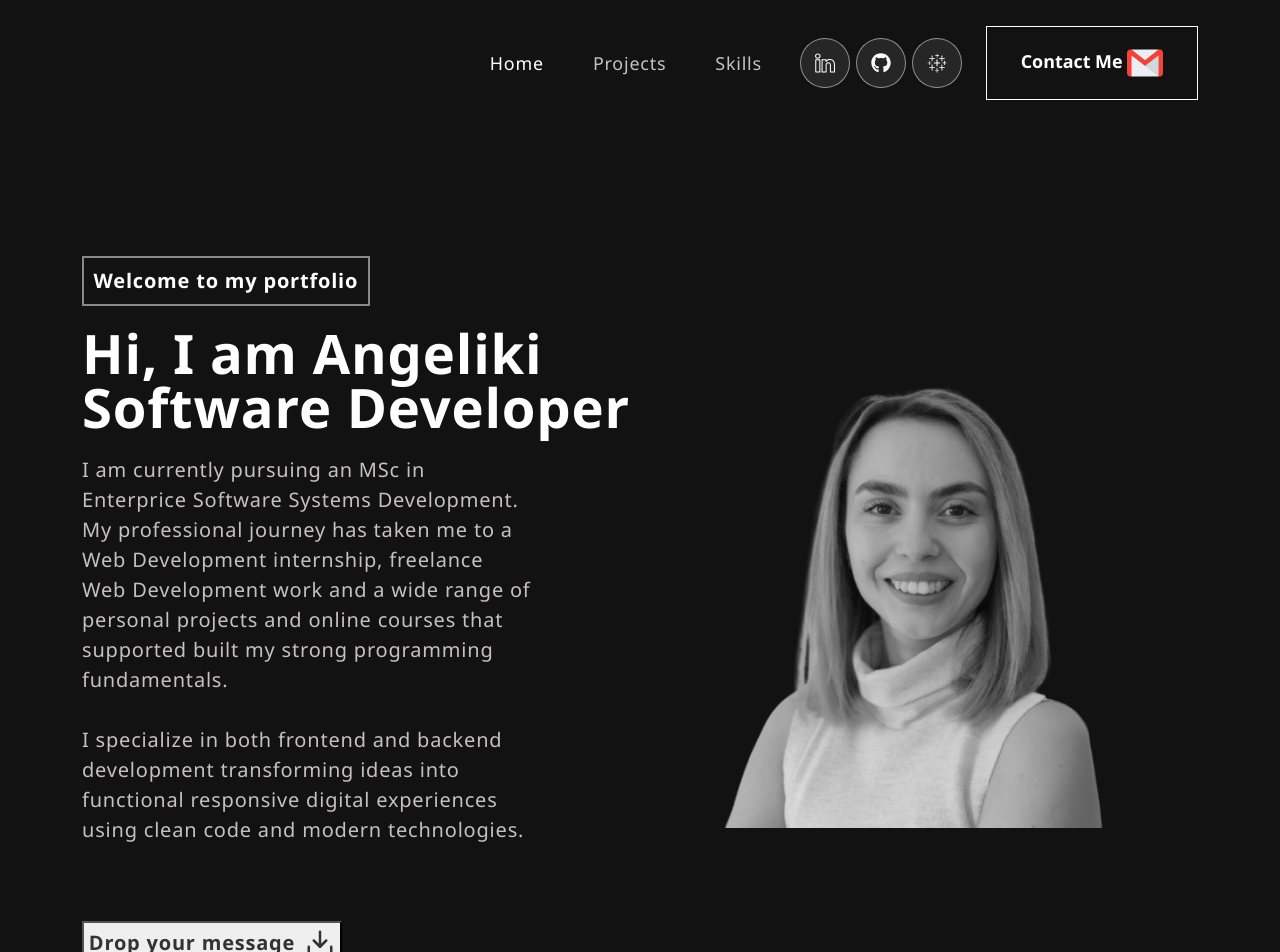
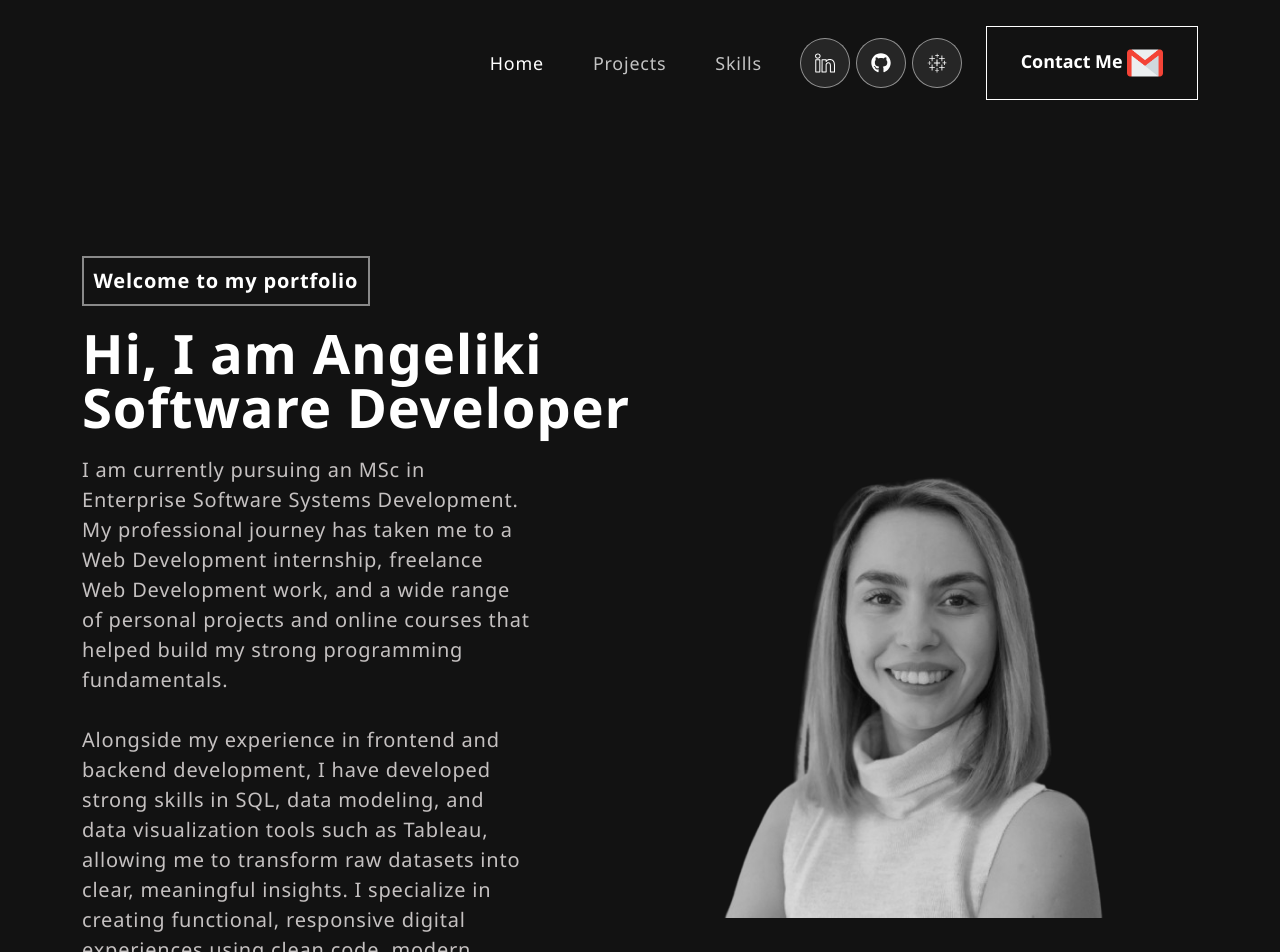
Before and after one commit to AngelikiMt/myPortfolio, a React (Vite) app: page / in a window 1280 px wide. Shown: the top 952 px of the page. Built offline with nearby package versions, Linux system fonts and the light colour scheme.

Commit message:
Update Banner.jsx

```diff
--- a/src/components/Banner.jsx
+++ b/src/components/Banner.jsx
@@ -14,7 +14,10 @@ const Banner = () => {
                     <Col xs={12} md={6} xl={5}>
                     <span className="tagline">Welcome to my portfolio</span>
                     <h1>Hi, I am Angeliki <br/> Software Developer</h1>
-                    <p>I am currently pursuing an MSc in Enterprice Software Systems Development. My professional journey has taken me to a Web Development internship, freelance Web Development work and a wide range of personal projects and online courses that supported built my strong programming fundamentals.<br/><br/>I specialize in both frontend and backend development transforming ideas into functional responsive digital experiences using clean code and modern technologies.</p>
+                    <p>I am currently pursuing an MSc in Enterprise Software Systems Development. My professional journey has taken me to a Web Development internship,
+                        freelance Web Development work, and a wide range of personal projects and online courses that helped build my strong programming fundamentals.<br/><br/>
+                        Alongside my experience in frontend and backend development, I have developed strong skills in SQL, data modeling, and data visualization tools such
+                        as Tableau, allowing me to transform raw datasets into clear, meaningful insights. I specialize in creating functional, responsive digital experiences using clean code, modern technologies, and data-driven decision-making where needed.</p>
                     <a href="#contact" rel="noopener noreferrer" className="cv-button">
                         <button>Drop your message <FiDownload size={30} /></button>
                     </a>
```
